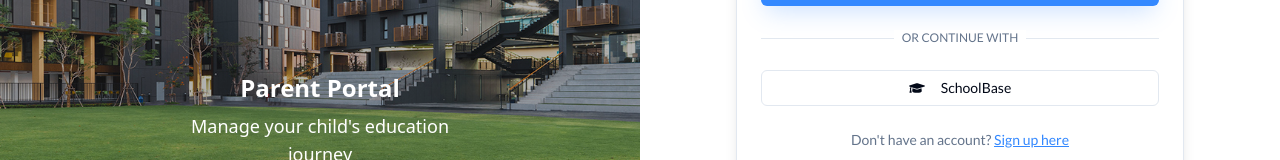
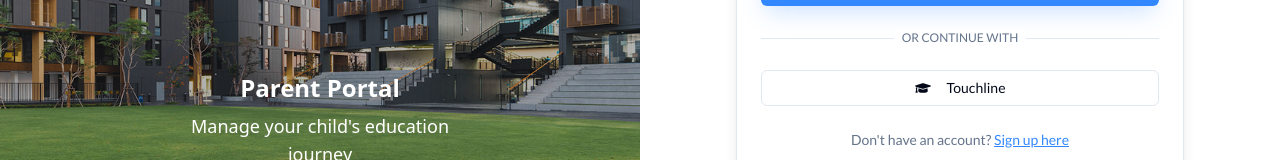
Before and after one commit to oatflower/rugby-tuition-management, a React (Vite) app: page / in a window 1280 px wide. Shown: the part 504-664 px from the top of the page. Built offline with nearby package versions, Linux system fonts and the light colour scheme; a web font is replaced by a local one.

Commit message:
Refactor: Change login provider

```diff
--- a/src/components/auth/LoginForm.tsx
+++ b/src/components/auth/LoginForm.tsx
@@ -25,7 +25,7 @@ interface LoginFormProps {
 
 const ssoProviders = [
   {
-    name: "SchoolBase",
+    name: "Touchline",
     icon: FaGraduationCap,
     color: "bg-green-500 hover:bg-green-600 text-white"
   },
```
